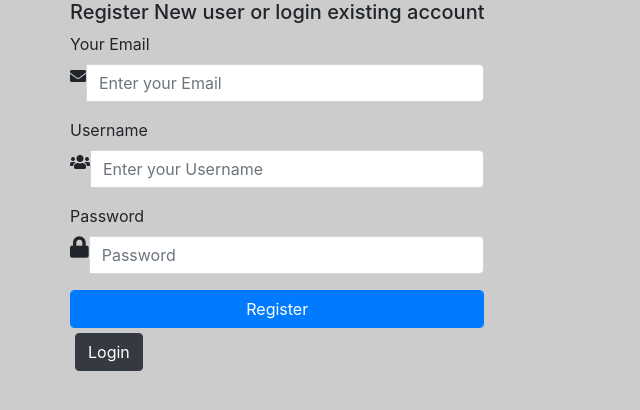
After one commit to VedranNejedly/IIP-gamers-social-app, a Flask app: page /register in a window 1280 px wide. The commit adds this page. Shown: the top 410 px of the page, without its empty margins (0-640 px from the left). Run offline with Flask 2, Linux system fonts and the light colour scheme; some libraries are stand-ins or nearby versions.

Commit message:
Login,registration, routes

```diff
--- a/app.py
+++ b/app.py
@@ -1,15 +1,181 @@
-from flask import Flask, render_template
+#app.py
+from flask import Flask, request, session, redirect, url_for, render_template, flash
+import psycopg2 #pip install psycopg2
+import psycopg2.extras
+import re
+from werkzeug.security import generate_password_hash, check_password_hash
+
 
 app = Flask(__name__)
 
+app.secret_key = 'project-key'
+DB_HOST = "localhost"
+DB_NAME = "project"
+DB_USER = "postgres"
+DB_PASS = "admin"
+
+conn = psycopg2.connect(dbname=DB_NAME, user=DB_USER, password=DB_PASS, host=DB_HOST)
+
 @app.route('/')
 def home():
-    return render_template('index.html',msg = 'default')
+    cursor = conn.cursor(cursor_factory=psycopg2.extras.DictCursor)
 
-@app.route('/about')
-def about():
-    return '<h1> This is an about page <h1>'
+    # Check if user is loggedin
+    if 'loggedin' in session:
+        print(session)
+        cursor.execute('SELECT * FROM users WHERE role = 1')
+        accounts = cursor.fetchall()
+        # Show the profile page with account info
+        return render_template('home.html', accounts=accounts)
+    # User is not loggedin redirect to login page
+    return redirect(url_for('login'))
+
+    # # Check if user is loggedin
+    # if 'loggedin' in session:
+
+    #     # User is loggedin show them the home page
+    #     return render_template('home.html', username=session['username'])
+    # # User is not loggedin redirect to login page
+    # return redirect(url_for('login'))
+
+@app.route('/login/', methods=['GET', 'POST'])
+def login():
+    cursor = conn.cursor(cursor_factory=psycopg2.extras.DictCursor)
+
+    # Check if "username" and "password" POST requests exist (user submitted form)
+    if request.method == 'POST' and 'username' in request.form and 'password' in request.form:
+        username = request.form['username']
+        password = request.form['password']
+        print(password)
+
+        # Check if account exists using MySQL
+        cursor.execute('SELECT * FROM users WHERE username = %s', (username,))
+        # Fetch one record and return result
+        account = cursor.fetchone()
+
+        if account:
+            password_rs = account['password']
+            print(password_rs)
+            # If account exists in users table in out database
+            if check_password_hash(password_rs, password):
+                # Create session data, we can access this data in other routes
+                session['loggedin'] = True
+                session['id'] = account['id']
+                session['username'] = account['username']
+                session['role'] = account['role']
+                    # Redirect to home page
+                return redirect(url_for('home'))
+            else:
+                # Account doesnt exist or username/password incorrect
+                flash('Incorrect username/password', category='error')
+        else:
+            # Account doesnt exist or username/password incorrect
+            flash('Incorrect username/password', category='error')
+
+    return render_template('login.html')
+
+@app.route('/register', methods=['GET', 'POST'])
+def register():
+    cursor = conn.cursor(cursor_factory=psycopg2.extras.DictCursor)
+
+    # Check if "username", "password" and "email" POST requests exist (user submitted form)
+    if request.method == 'POST' and 'username' in request.form and 'password' in request.form and 'email' in request.form:
+        # Create variables for easy access
+        username = request.form['username']
+        password = request.form['password']
+        email = request.form['email']
+
+        _hashed_password = generate_password_hash(password)
+
+        #Check if account exists using MySQL
+        cursor.execute('SELECT * FROM users WHERE username = %s', (username,))
+        account = cursor.fetchone()
+        print(account)
+        # If account exists show error and validation checks
+        if account:
+            flash('Account already exists!')
+        elif not re.match(r'[^@]+@[^@]+\.[^@]+', email):
+            flash('Invalid email address!')
+        elif not re.match(r'[A-Za-z0-9]+', username):
+            flash('Username must contain only characters and numbers!')
+        elif not username or not password or not email:
+            flash('Please fill out the form!')
+        else:
+            # Account doesnt exists and the form data is valid, now insert new account into users table
+            cursor.execute("INSERT INTO users (username, password, email) VALUES (%s,%s,%s)", (username, _hashed_password, email))
+            conn.commit()
+            flash('You have successfully registered!')
+    elif request.method == 'POST':
+        # Form is empty... (no POST data)
+        flash('Please fill out the form!')
+    # Show registration form with message (if any)
+    return render_template('register.html')
+
+
+@app.route('/logout')
+def logout():
+    # Remove session data, this will log the user out
+   session.pop('loggedin', None)
+   session.pop('id', None)
+   session.pop('username', None)
+   # Redirect to login page
+   return redirect(url_for('login'))
+
+@app.route('/profile')
+def profile():
+    cursor = conn.cursor(cursor_factory=psycopg2.extras.DictCursor)
+
+    # Check if user is loggedin
+    if 'loggedin' in session:
+        cursor.execute('SELECT * FROM users WHERE id = %s', [session['id']])
+        account = cursor.fetchone()
+        # Show the profile page with account info
+        return render_template('profile.html', account=account)
+    # User is not loggedin redirect to login page
+    return redirect(url_for('login'))
+
+@app.route('/profile/<username>')
+def profile_by_id(username):
+    cursor = conn.cursor(cursor_factory=psycopg2.extras.DictCursor)
+
+    # Check if user is loggedin
+    if 'loggedin' in session:
+        cursor.execute('SELECT * FROM users WHERE username = %s', [username])
+        account = cursor.fetchone()
+        # Show the profile page with account info
+        return render_template('profile.html', account=account)
+    # User is not loggedin redirect to login page
+    return redirect(url_for('login'))
+
+
 
 @app.route('/games')
 def games():
-    return '<h1> This is games page<h1>'
+    cursor = conn.cursor(cursor_factory=psycopg2.extras.DictCursor)
+
+    # Check if user is loggedin
+    if 'loggedin' in session:
+        cursor.execute('SELECT * FROM games')
+        games = cursor.fetchall()
+        # Show the profile page with account info
+        return render_template('games.html', games=games)
+    # User is not loggedin redirect to login page
+    return redirect(url_for('login'))
+
+
+@app.route('/games/<title>')
+def profile_by_title(title):
+    cursor = conn.cursor(cursor_factory=psycopg2.extras.DictCursor)
+
+    # Check if user is loggedin
+    if 'loggedin' in session:
+        cursor.execute('SELECT * FROM games WHERE title = %s', [title])
+        game = cursor.fetchone()
+        # Show the profile page with account info
+        return render_template('game.html', game=game)
+    # User is not loggedin redirect to login page
+    return redirect(url_for('login'))
+
+
+if __name__ == "__main__":
+    app.run(debug=True)
--- /dev/null
+++ b/templates/register.html
@@ -0,0 +1,75 @@
+<!DOCTYPE html>
+<html>
+ <head>
+  <meta charset="utf-8">
+  <title>Register</title>
+  <link rel="stylesheet" href="{{ url_for('static', filename='css/style.css') }}">
+  <link rel="stylesheet" href="https://use.fontawesome.com/releases/v5.7.1/css/all.css">
+  <!-- Google Fonts -->
+  <link href='https://fonts.googleapis.com/css?family=Passion+One' rel='stylesheet' type='text/css'>
+  <link href='https://fonts.googleapis.com/css?family=Oxygen' rel='stylesheet' type='text/css'>
+  <link href="https://maxcdn.bootstrapcdn.com/bootstrap/4.1.1/css/bootstrap.min.css" rel="stylesheet" id="bootstrap-css">
+ </head>
+ <body style="background-color:#ccc;">
+ <div class="container">
+   <div class="row main">
+    <div class="main-login main-center">
+    <h5>Register New user or login existing account</h5>
+     <form action="{{ url_for('register') }}" method="post" autocomplete="off">
+      <div class="form-group">
+       <label for="email" class="cols-sm-2 control-label">Your Email</label>
+       <div class="cols-sm-10">
+        <div class="input-group">
+         <span class="input-group-addon"><i class="fa fa-envelope fa" aria-hidden="true"></i></span>
+         <input type="text" class="form-control" name="email" id="email"  placeholder="Enter your Email"/>
+        </div>
+       </div>
+      </div>
+
+      <div class="form-group">
+       <label for="username" class="cols-sm-2 control-label">Username</label>
+       <div class="cols-sm-10">
+        <div class="input-group">
+         <span class="input-group-addon"><i class="fa fa-users fa" aria-hidden="true"></i></span>
+         <input type="text" class="form-control" name="username" id="username" placeholder="Enter your Username" required>
+        </div>
+       </div>
+      </div>
+
+      <div class="form-group">
+       <label for="password" class="cols-sm-2 control-label">Password</label>
+       <div class="cols-sm-10">
+        <div class="input-group">
+         <span class="input-group-addon"><i class="fa fa-lock fa-lg" aria-hidden="true"></i></span>
+         <input type="password" class="form-control" name="password" placeholder="Password" id="password" required  placeholder="Enter your Password"/>
+        </div>
+       </div>
+      </div>
+
+      <div class="form-group ">
+        {% with messages = get_flashed_messages()  %}
+        {% if messages %}
+        {% for message in messages %}
+        <div class="alert alert-success alert-dismissible fade show" role="alert">
+          {{ message }}
+          <button type="button" class="close" data-dismiss="alert" aria-label="Close">
+            <span aria-hidden="true">×</span>
+          </button>
+        </div>
+        {% endfor %}
+        {% endif %}
+        {% endwith %}
+       <input type="submit" value="Register" class="form-control btn btn-primary " name="">
+       <p style="padding:5px;">
+       <a href="{{ url_for('login') }}" class="btn btn-dark ">Login</a></p>
+
+      </div>
+
+     </form>
+    </div>
+   </div>
+  </div>
+ <script src="https://maxcdn.bootstrapcdn.com/bootstrap/4.1.1/js/bootstrap.min.js"></script>
+ <script src="https://cdnjs.cloudflare.com/ajax/libs/jquery/3.2.1/jquery.min.js"></script>
+ </body>
+</html>
```
Also changed, not shown: static/css/login.css (added, +11 -0 lines), templates/game.html (added, +13 -0 lines), templates/games.html (added, +18 -0 lines), templates/home-admin.html (added, +20 -0 lines), templates/home.html (added, +25 -0 lines), templates/index.html (+36 -10 lines), templates/login.html (added, +59 -0 lines), templates/profile.html (added, +24 -0 lines).
